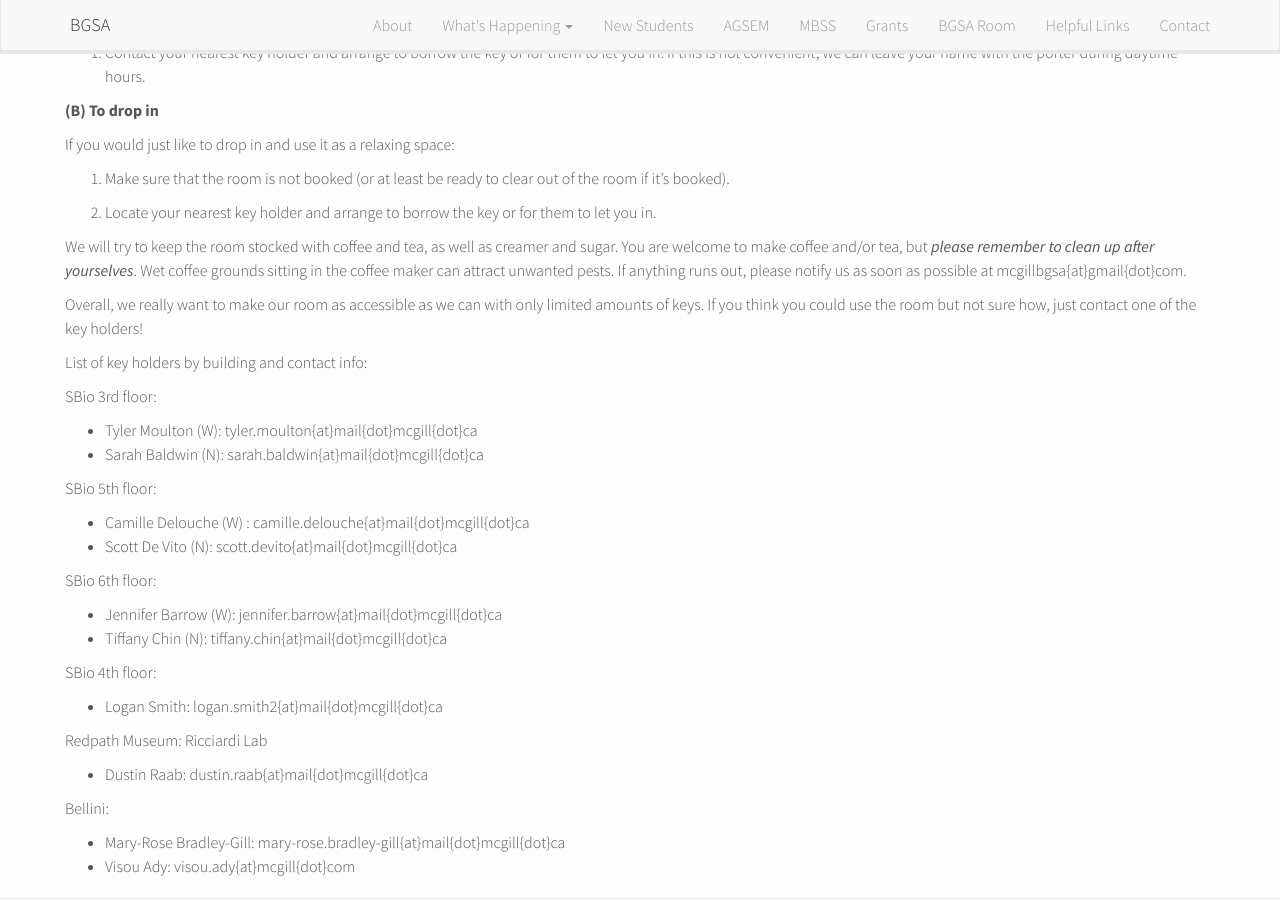
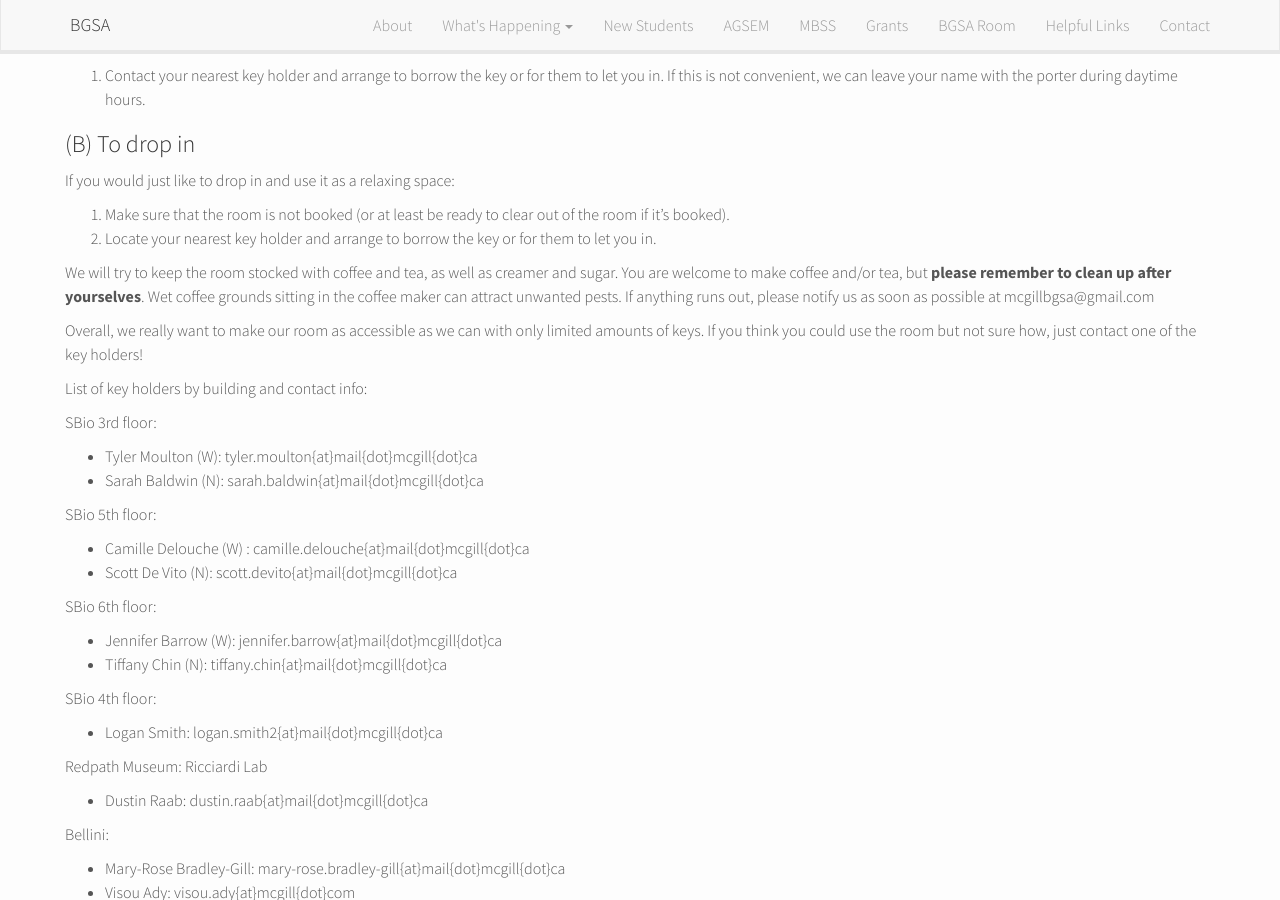
Before and after one commit to McGillBGSA/McGillBGSA.github.io, a Jekyll site: the page built from bgsaroom.md, in a window 1280 px wide and 900 px high, scrolled down 763 px. Built offline with Jekyll 4.4.1, drawn with Linux system fonts in a browser that asks for light colours; nearby versions of some CDN libraries.

Commit message:
Update bgsaroom.md

```diff
--- a/bgsaroom.md
+++ b/bgsaroom.md
@@ -5,14 +5,14 @@ permalink: /bgsaroom/
 published: true
 ---
 
+---
 Location: Stewart Biology N2/5
 
 
 Our BGSA room is a mix of lounge and work space.  We have a couple of couches as well as desks and chairs.  This room is available to all BGSA members, to either (A) book for a specific purpose or (B) to just drop in to relax or do some work away from your office/lab. If this is something that interests you, you should contact your nearest key holder to find out how you can use the room.
 
 
-## (A)	To book the room
-
+### (A)	To book the room
 
 You can book the room for:
 
@@ -24,8 +24,7 @@ You can book the room for:
 * Etc
 
 
-To book the room:
-
+#### To book the room:
 
 1.	Fill in the google calendar with: your name, e-mail to reach you at, and purpose of the booking.
 
@@ -34,15 +33,14 @@ To book the room:
 2.	Contact your nearest key holder and arrange to borrow the key or for them to let you in. If this is not convenient, we can leave your name with the porter during daytime hours.
 
 
-**(B)	To drop in**
+### (B)	To drop in
 
 If you would just like to drop in and use it as a relaxing space:
 
-1.	Make sure that the room is not booked (or at least be ready to clear out of the room if it’s booked).
+1. Make sure that the room is not booked (or at least be ready to clear out of the room if it’s booked).
+2. Locate your nearest key holder and arrange to borrow the key or for them to let you in.
 
-2.	Locate your nearest key holder and arrange to borrow the key or for them to let you in.
-
-We will try to keep the room stocked with coffee and tea, as well as creamer and sugar.  You are welcome to make coffee and/or tea, but *please remember to clean up after yourselves*.  Wet coffee grounds sitting in the coffee maker can attract unwanted pests. If anything runs out, please notify us as soon as possible at mcgillbgsa{at}gmail{dot}com.
+We will try to keep the room stocked with coffee and tea, as well as creamer and sugar.  You are welcome to make coffee and/or tea, but **please remember to clean up after yourselves**.  Wet coffee grounds sitting in the coffee maker can attract unwanted pests. If anything runs out, please notify us as soon as possible at mcgillbgsa@gmail.com
 
 Overall, we really want to make our room as accessible as we can with only limited amounts of keys.  If you think you could use the room but not sure how, just contact one of the key holders!
 
```
